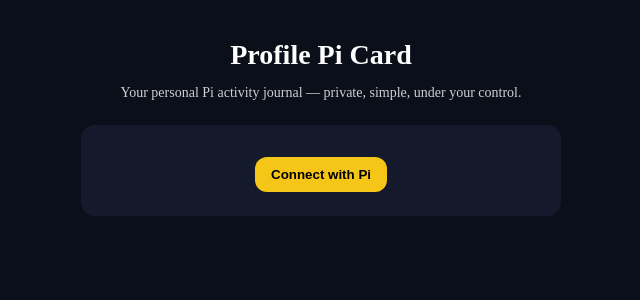
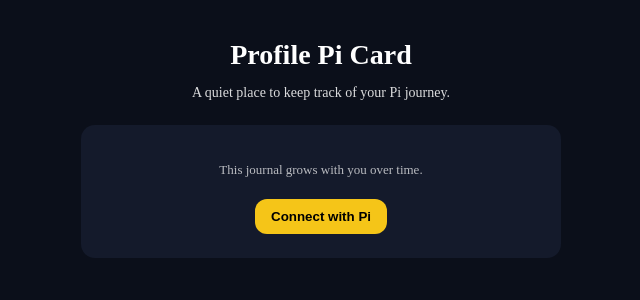
Before and after one commit to Giulex84/Profile-pi-card, a React (Vite) app in the folder apps/web/: page / in a window 1280 px wide. Shown: the top 300 px of the page, without its empty margins (319-959 px from the left). Built offline with nearby package versions, Linux system fonts and the light colour scheme.

Commit message:
Update App.tsx

```diff
--- a/apps/web/src/App.tsx
+++ b/apps/web/src/App.tsx
@@ -1,4 +1,4 @@
-import { useEffect, useState } from "react";
+import { useEffect, useMemo, useState } from "react";
 
 type Activity = {
   id: string;
@@ -35,6 +35,16 @@ export default function App() {
 
   useEffect(() => {
     localStorage.setItem("ppc_activities", JSON.stringify(activities));
+  }, [activities]);
+
+  const stats = useMemo(() => {
+    if (activities.length === 0) return null;
+    const first = activities[activities.length - 1];
+    const last = activities[0];
+    return {
+      first: new Date(first.createdAt).toLocaleDateString(),
+      last: new Date(last.createdAt).toLocaleDateString(),
+    };
   }, [activities]);
 
   const connectWithPi = async () => {
@@ -77,12 +87,15 @@ export default function App() {
       <header style={styles.header}>
         <h1 style={styles.h1}>Profile Pi Card</h1>
         <p style={styles.subtitle}>
-          Your personal Pi activity journal — private, simple, under your control.
+          A quiet place to keep track of your Pi journey.
         </p>
       </header>
 
       {!user && (
         <section style={styles.centerCard}>
+          <p style={styles.helper}>
+            This journal grows with you over time.
+          </p>
           <button style={styles.primary} onClick={connectWithPi}>
             Connect with Pi
           </button>
@@ -94,8 +107,14 @@ export default function App() {
           <section style={styles.identityCard}>
             <strong>@{user.username}</strong>
             <p style={styles.muted}>
-              Pi identity connected. Your entries stay private.
+              Your Pi identity is connected. Everything here stays personal.
             </p>
+
+            {stats && (
+              <p style={styles.time}>
+                First entry: {stats.first} · Last update: {stats.last}
+              </p>
+            )}
           </section>
 
           <section style={styles.inlineActions}>
@@ -110,7 +129,7 @@ export default function App() {
           <section style={styles.card}>
             <h2 style={styles.h2}>Add an activity</h2>
             <p style={styles.helper}>
-              Record something you did related to Pi — for your own reference.
+              What did you do recently? This is just for you.
             </p>
 
             <input
@@ -159,22 +178,17 @@ export default function App() {
 
             {activities.length === 0 && (
               <div style={styles.empty}>
-                <p style={styles.emptyTitle}>Nothing here yet</p>
+                <p style={styles.emptyTitle}>Your journal is empty</p>
                 <p style={styles.muted}>
-                  This journal is private and always under your control.
-                </p>
-                <p style={styles.muted}>
-                  Start by adding your first activity whenever you’re ready.
+                  Start with something small. You can add more anytime.
                 </p>
               </div>
             )}
 
             {activities.map((a) => (
               <div key={a.id} style={styles.item}>
-                <div>
-                  <strong>{a.title}</strong>
-                  <div style={styles.badge}>{a.category}</div>
-                </div>
+                <strong>{a.title}</strong>
+                <div style={styles.badge}>{a.category}</div>
                 {a.note && <p style={styles.note}>{a.note}</p>}
                 <small style={styles.muted}>
                   {new Date(a.createdAt).toLocaleString()}
@@ -188,8 +202,7 @@ export default function App() {
       {showPrivacy && (
         <Modal title="Privacy Policy" onClose={() => setShowPrivacy(false)}>
           <p>
-            Profile Pi Card respects your privacy.<br />
-            Activities are stored locally on your device.<br />
+            Profile Pi Card stores your activities locally on your device.<br />
             No tracking, no sharing, no third-party analytics.
           </p>
         </Modal>
@@ -199,8 +212,7 @@ export default function App() {
         <Modal title="Terms of Service" onClose={() => setShowTerms(false)}>
           <p>
             Profile Pi Card is a personal journaling utility.<br />
-            No payments, no rewards, no guarantees.<br />
-            Use at your own discretion.
+            It provides no payments, rewards, or guarantees.
           </p>
         </Modal>
       )}
@@ -230,7 +242,7 @@ function Modal({
   );
 }
 
-/* ---------------- STYLES ---------------- */
+/* ---------- STYLES ---------- */
 
 const styles: any = {
   page: {
@@ -245,27 +257,12 @@ const styles: any = {
     textAlign: "center",
     marginBottom: 24,
   },
-  h1: {
-    marginBottom: 8,
-    fontSize: 28,
-  },
-  h2: {
-    marginBottom: 6,
-    fontSize: 18,
-  },
-  subtitle: {
-    opacity: 0.8,
-    fontSize: 14,
-  },
-  helper: {
-    fontSize: 13,
-    opacity: 0.7,
-    marginBottom: 8,
-  },
-  muted: {
-    opacity: 0.7,
-    fontSize: 13,
-  },
+  h1: { fontSize: 28, marginBottom: 8 },
+  h2: { fontSize: 18, marginBottom: 6 },
+  subtitle: { opacity: 0.85, fontSize: 14 },
+  helper: { fontSize: 13, opacity: 0.7 },
+  muted: { opacity: 0.65, fontSize: 13 },
+  time: { marginTop: 6, fontSize: 12, opacity: 0.6 },
   centerCard: {
     background: "#141a2b",
     padding: 24,
@@ -347,17 +344,9 @@ const styles: any = {
     opacity: 0.85,
     width: "fit-content",
   },
-  note: {
-    fontSize: 14,
-  },
-  empty: {
-    textAlign: "center",
-    padding: 16,
-  },
-  emptyTitle: {
-    fontSize: 16,
-    marginBottom: 6,
-  },
+  note: { fontSize: 14 },
+  empty: { textAlign: "center", padding: 16 },
+  emptyTitle: { fontSize: 16, marginBottom: 6 },
   overlay: {
     position: "fixed",
     inset: 0,
```
